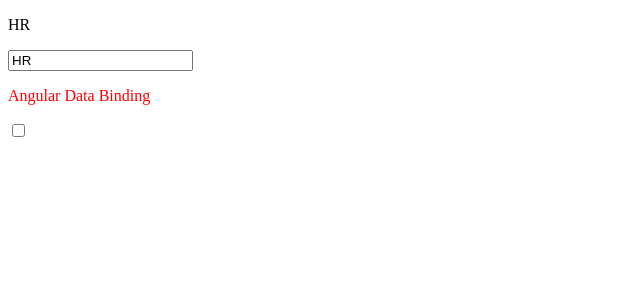
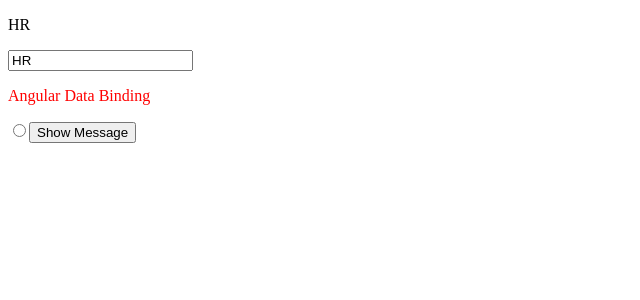
Before and after one commit to PalleWestermann/angular21_project, an Angular app: page / in a window 1280 px wide. Shown: the top 300 px of the page, without its empty margins (0-640 px from the left). Built offline with nearby package versions, Linux system fonts and the light colour scheme.

Commit message:
Second Commit

```diff
--- a/src/app/pages/data-binding/data-binding.html
+++ b/src/app/pages/data-binding/data-binding.html
@@ -5,3 +5,5 @@
 <p [class]="className">Angular Data Binding</p>
 
 <input [type]="inputType">
+
+<button (click)="showMessage()">Show Message</button>
--- a/src/app/pages/data-binding/data-binding.ts
+++ b/src/app/pages/data-binding/data-binding.ts
@@ -9,5 +9,11 @@ import { Component } from '@angular/core';
 export class DataBinding {
   deptName = "HR";
   className = "danger";
-  inputType = "checkbox";
+  inputType = "radio";
+
+
+  showMessage() {
+    alert('Hello');
+  }
+
 }
```
